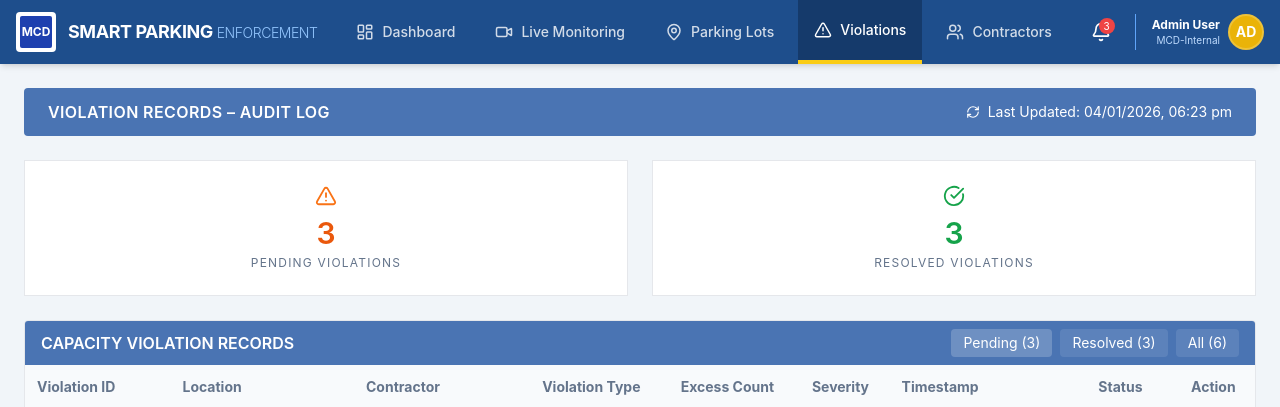
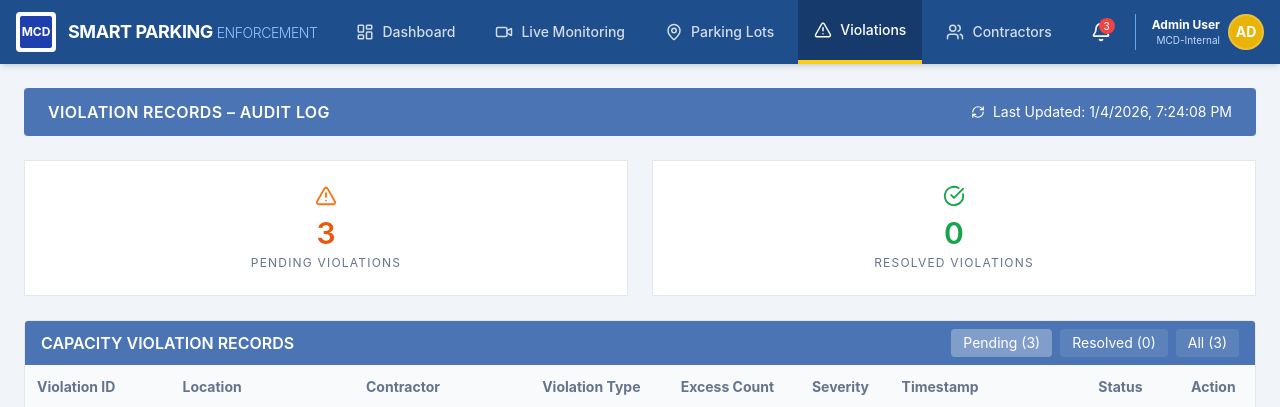
Before and after one commit to Mayankjha12/SmartParking, a React (Create React App) app: page / in a window 1280 px wide. Both pictures are taken after a click on the button "Violations". Shown: the top 407 px of the page. Built offline with nearby package versions, Linux system fonts and the light colour scheme; the HTML template or start-up script is replaced by a standard one.

Commit message:
Update Violations.jsx

```diff
--- a/src/pages/Violations.jsx
+++ b/src/pages/Violations.jsx
@@ -1,14 +1,19 @@
-import React from "react";
+import React, { useEffect, useState } from "react";
 import { AlertTriangle, CheckCircle, Eye, RefreshCw } from "lucide-react";
 
 const Violations = () => {
-  const vData = [
+  const [filter, setFilter] = useState("PENDING");
+  const [lastUpdated, setLastUpdated] = useState(
+    new Date().toLocaleString()
+  );
+
+  const [vData, setVData] = useState([
     {
       id: "VIO-2026-0001",
       loc: "City Center Mall",
       con: "Metro Park Solutions",
       type: "Over Capacity",
-      excess: "+15",
+      excess: 15,
       sev: "HIGH",
       time: "03-01-2026 14:30:42",
       status: "PENDING",
@@ -18,7 +23,7 @@ const Violations = () => {
       loc: "Sarojini Nagar Market",
       con: "Green Park Services",
       type: "Over Capacity",
-      excess: "+5",
+      excess: 5,
       sev: "MEDIUM",
       time: "03-01-2026 14:22:56",
       status: "PENDING",
@@ -28,16 +33,43 @@ const Violations = () => {
       loc: "Nehru Place IT Hub",
       con: "City Parkings Ltd.",
       type: "Over Capacity",
-      excess: "+8",
+      excess: 8,
       sev: "MEDIUM",
       time: "03-01-2026 12:15:33",
       status: "PENDING",
     },
-  ];
+  ]);
+
+  useEffect(() => {
+    const interval = setInterval(() => {
+      setVData((prev) =>
+        prev.map((v) => {
+          if (v.status === "PENDING" && Math.random() > 0.7) {
+            return { ...v, status: "RESOLVED" };
+          }
+          return v;
+        })
+      );
+      setLastUpdated(new Date().toLocaleString());
+    }, 7000);
+
+    return () => clearInterval(interval);
+  }, []);
+
+  const pendingCount = vData.filter(
+    (v) => v.status === "PENDING"
+  ).length;
+  const resolvedCount = vData.filter(
+    (v) => v.status === "RESOLVED"
+  ).length;
+
+  const filteredData =
+    filter === "ALL"
+      ? vData
+      : vData.filter((v) => v.status === filter);
 
   return (
     <div className="bg-slate-100 min-h-screen p-6 space-y-6">
-
       {/* HEADER */}
       <div className="bg-[#4a74b3] text-white px-6 py-3 flex justify-between items-center rounded">
         <h2 className="font-semibold tracking-wide">
@@ -45,7 +77,7 @@ const Violations = () => {
         </h2>
         <div className="flex items-center gap-2 text-sm">
           <RefreshCw size={14} />
-          Last Updated: 04/01/2026, 06:23 pm
+          Last Updated: {lastUpdated}
         </div>
       </div>
 
@@ -53,7 +85,9 @@ const Violations = () => {
       <div className="grid grid-cols-1 md:grid-cols-2 gap-6">
         <div className="bg-white border p-6 text-center">
           <AlertTriangle className="mx-auto text-orange-500 mb-2" size={22} />
-          <p className="text-3xl font-semibold text-orange-600">3</p>
+          <p className="text-3xl font-semibold text-orange-600">
+            {pendingCount}
+          </p>
           <p className="text-xs tracking-widest text-slate-500 mt-1">
             PENDING VIOLATIONS
           </p>
@@ -61,7 +95,9 @@ const Violations = () => {
 
         <div className="bg-white border p-6 text-center">
           <CheckCircle className="mx-auto text-green-600 mb-2" size={22} />
-          <p className="text-3xl font-semibold text-green-600">3</p>
+          <p className="text-3xl font-semibold text-green-600">
+            {resolvedCount}
+          </p>
           <p className="text-xs tracking-widest text-slate-500 mt-1">
             RESOLVED VIOLATIONS
           </p>
@@ -70,22 +106,40 @@ const Violations = () => {
 
       {/* TABLE */}
       <div className="bg-white border rounded overflow-hidden">
-
         {/* TABLE HEADER */}
         <div className="bg-[#4a74b3] text-white px-4 py-2 flex justify-between items-center">
-          <h3 className="font-semibold">
-            CAPACITY VIOLATION RECORDS
-          </h3>
+          <h3 className="font-semibold">CAPACITY VIOLATION RECORDS</h3>
 
           <div className="flex gap-2 text-sm">
-            <button className="bg-white/20 px-3 py-1 rounded">
-              Pending (3)
+            <button
+              onClick={() => setFilter("PENDING")}
+              className={`px-3 py-1 rounded ${
+                filter === "PENDING"
+                  ? "bg-white/30"
+                  : "bg-white/10"
+              }`}
+            >
+              Pending ({pendingCount})
             </button>
-            <button className="bg-white/10 px-3 py-1 rounded">
-              Resolved (3)
+            <button
+              onClick={() => setFilter("RESOLVED")}
+              className={`px-3 py-1 rounded ${
+                filter === "RESOLVED"
+                  ? "bg-white/30"
+                  : "bg-white/10"
+              }`}
+            >
+              Resolved ({resolvedCount})
             </button>
-            <button className="bg-white/10 px-3 py-1 rounded">
-              All (6)
+            <button
+              onClick={() => setFilter("ALL")}
+              className={`px-3 py-1 rounded ${
+                filter === "ALL"
+                  ? "bg-white/30"
+                  : "bg-white/10"
+              }`}
+            >
+              All ({vData.length})
             </button>
           </div>
         </div>
@@ -107,19 +161,20 @@ const Violations = () => {
           </thead>
 
           <tbody className="divide-y">
-            {vData.map((v, i) => (
+            {filteredData.map((v, i) => (
               <tr key={i} className="hover:bg-slate-50">
-                <td className="p-3 font-mono text-slate-600">{v.id}</td>
+                <td className="p-3 font-mono text-slate-600">
+                  {v.id}
+                </td>
                 <td className="p-3 font-medium">{v.loc}</td>
                 <td className="p-3">{v.con}</td>
                 <td className="p-3 italic">{v.type}</td>
                 <td className="p-3 text-center font-semibold text-red-600">
-                  {v.excess}
+                  +{v.excess}
                 </td>
                 <td className="p-3 text-center">
                   <span
-                    className={`px-2 py-1 text-xs font-semibold rounded
-                    ${
+                    className={`px-2 py-1 text-xs font-semibold rounded ${
                       v.sev === "HIGH"
                         ? "bg-red-100 text-red-600"
                         : "bg-orange-100 text-orange-600"
@@ -130,8 +185,14 @@ const Violations = () => {
                 </td>
                 <td className="p-3 text-slate-500">{v.time}</td>
                 <td className="p-3 text-center">
-                  <span className="bg-orange-100 text-orange-600 px-2 py-1 text-xs rounded font-semibold">
-                    PENDING
+                  <span
+                    className={`px-2 py-1 text-xs rounded font-semibold ${
+                      v.status === "PENDING"
+                        ? "bg-orange-100 text-orange-600"
+                        : "bg-green-100 text-green-600"
+                    }`}
+                  >
+                    {v.status}
                   </span>
                 </td>
                 <td className="p-3 text-center">
@@ -146,14 +207,15 @@ const Violations = () => {
 
         {/* TABLE FOOTER */}
         <div className="px-4 py-2 bg-slate-50 text-xs text-slate-500">
-          All violation records are auto-generated from AI-powered CCTV detection.
-          Timestamps are tamper-proof.
+          All violation records are auto-generated from AI-powered CCTV
+          detection. Timestamps are tamper-proof.
         </div>
       </div>
 
       {/* PAGE FOOTER */}
       <div className="text-center text-xs text-slate-500">
-        Municipal Corporation of Delhi | Violation Audit Module | For Official Use Only
+        Municipal Corporation of Delhi | Violation Audit Module | For
+        Official Use Only
       </div>
     </div>
   );
```
